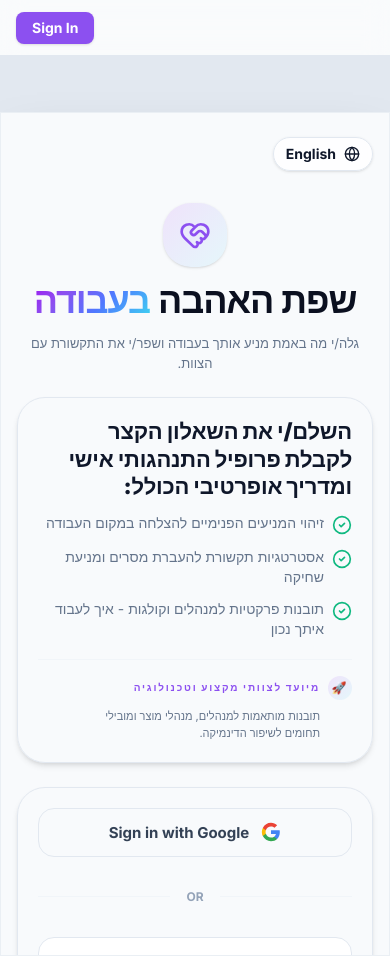
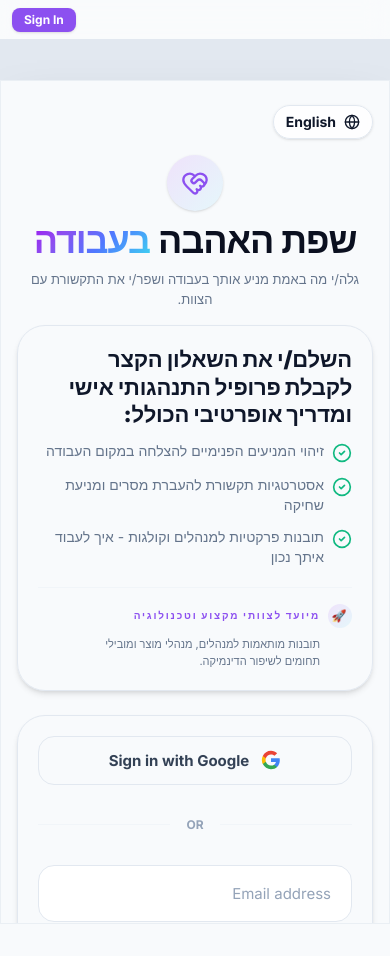
Before and after one commit to ADHDudi/Workplace-love-language, a React (Vite) app: page / in a window 390 px wide. After the commit the page ends 924 px from the top, so only its background shows below. Built offline with nearby package versions, Linux system fonts and the light colour scheme; no server answers.

Commit message:
fix: mobile UX improvements - adaptive quiz font, tighter spacing, collapsed topbar, smaller result title

```diff
--- a/src/App.tsx
+++ b/src/App.tsx
@@ -8,8 +8,8 @@ import { OptionId } from './data/quizData';
 import { LanguageProvider, useLanguage } from './contexts/LanguageContext';
 import { BrowserRouter, Routes, Route } from 'react-router-dom';
 import { AuthProvider, useAuth } from './contexts/AuthContext';
-import { FloatingFeedbackButton } from './components/FloatingFeedbackButton';
 import { AdminFeedbackPanel } from './components/AdminFeedbackPanel';
+import { ClipboardList } from 'lucide-react';
 
 export type AppState = 'welcome' | 'quiz' | 'result';
 
@@ -19,25 +19,26 @@ function TopBar() {
 
   return (
     <>
-      <div className="fixed top-0 left-0 right-0 h-14 bg-white/80 backdrop-blur-md border-b border-slate-200 z-40 flex items-center justify-end px-4 md:px-6 gap-4">
+      <div className="fixed top-0 left-0 right-0 h-10 md:h-14 bg-white/80 backdrop-blur-md border-b border-slate-200 z-40 flex items-center justify-end px-3 md:px-6 gap-2 md:gap-4">
         {isAdmin && (
           <button
             onClick={() => setIsAdminPanelOpen(true)}
-            className="text-sm font-bold text-sky-600 hover:text-sky-700 bg-sky-50 px-3 py-1.5 rounded-lg border border-sky-200 focus:outline-none focus:ring-2 focus:ring-sky-500"
+            className="text-xs md:text-sm font-bold text-sky-600 hover:text-sky-700 bg-sky-50 px-2 md:px-3 py-1 md:py-1.5 rounded-lg border border-sky-200 focus:outline-none focus:ring-2 focus:ring-sky-500 flex items-center gap-1.5"
           >
-            Manage Feedback
+            <ClipboardList size={14} />
+            <span className="hidden md:inline">Manage Feedback</span>
           </button>
         )}
 
         {user ? (
-          <div className="flex items-center gap-3">
-            <span className="text-sm text-slate-600 hidden md:inline" dir="ltr">{user.email}</span>
-            <button onClick={logout} className="text-sm font-bold text-slate-700 hover:text-slate-900 bg-slate-100 px-3 py-1.5 rounded-lg border border-slate-200 focus:outline-none focus:ring-2 focus:ring-slate-400">
+          <div className="flex items-center gap-2 md:gap-3">
+            <span className="text-xs md:text-sm text-slate-600 hidden md:inline" dir="ltr">{user.email}</span>
+            <button onClick={logout} className="text-xs md:text-sm font-bold text-slate-700 hover:text-slate-900 bg-slate-100 px-2 md:px-3 py-1 md:py-1.5 rounded-lg border border-slate-200 focus:outline-none focus:ring-2 focus:ring-slate-400">
               Sign Out
             </button>
           </div>
         ) : (
-          <button onClick={signInWithGoogle} className="text-sm font-bold text-white bg-sky-600 hover:bg-sky-700 px-4 py-1.5 rounded-lg shadow-sm focus:outline-none focus:ring-2 focus:ring-sky-500">
+          <button onClick={signInWithGoogle} className="text-xs md:text-sm font-bold text-white bg-sky-600 hover:bg-sky-700 px-3 md:px-4 py-1 md:py-1.5 rounded-lg shadow-sm focus:outline-none focus:ring-2 focus:ring-sky-500">
             Sign In
           </button>
         )}
@@ -94,8 +95,8 @@ function MainApp() {
   };
 
   return (
-    <div className="min-h-[100dvh] pt-14 bg-slate-200 text-slate-900 font-sans flex justify-center items-center p-0 md:p-6 lg:p-12" dir={dir}>
-      <div className="w-full max-w-5xl bg-slate-50 shadow-2xl md:rounded-[2.5rem] min-h-[100dvh] md:min-h-0 md:aspect-[4/3] md:max-h-[850px] relative overflow-hidden flex flex-col border border-slate-200/60 mt-14 md:mt-0">
+    <div className="min-h-[100dvh] pt-10 md:pt-14 bg-slate-200 text-slate-900 font-sans flex justify-center items-center p-0 md:p-6 lg:p-12" dir={dir}>
+      <div className="w-full max-w-5xl bg-slate-50 shadow-2xl md:rounded-[2.5rem] min-h-[100dvh] md:min-h-0 md:aspect-[4/3] md:max-h-[850px] relative overflow-hidden flex flex-col border border-slate-200/60 mt-10 md:mt-0">
         <AnimatePresence mode="wait">
           {appState === 'welcome' && (
             <motion.div
--- a/src/components/QuizScreen.tsx
+++ b/src/components/QuizScreen.tsx
@@ -101,7 +101,7 @@ export function QuizScreen({ onComplete, userRole = 'employee' }: QuizScreenProp
 
       {/* Progress Bar Container */}
       <div
-        className="w-full bg-[var(--border)] h-1 overflow-hidden shrink-0"
+        className="w-full bg-[var(--border)] h-2 overflow-hidden shrink-0"
         dir="ltr"
         role="progressbar"
         aria-valuenow={Math.round(progress)}
@@ -117,7 +117,9 @@ export function QuizScreen({ onComplete, userRole = 'employee' }: QuizScreenProp
       </div>
 
       {/* Question Content */}
-      <div className="flex-1 overflow-y-auto p-4 sm:p-6 md:p-8 flex justify-center">
+      <div className="flex-1 overflow-y-auto p-4 sm:p-6 md:p-8 flex justify-center relative">
+        {/* Scroll fade hint */}
+        <div className="pointer-events-none absolute bottom-0 left-0 right-0 h-16 bg-gradient-to-t from-[var(--bg)] to-transparent z-10" />
         <div className="w-full max-w-2xl">
           <AnimatePresence mode="wait">
             <motion.div
@@ -128,30 +130,37 @@ export function QuizScreen({ onComplete, userRole = 'employee' }: QuizScreenProp
               transition={{ duration: 0.2 }}
               className="flex flex-col h-full"
             >
-              <div className="bg-[var(--bg-card)] rounded-[var(--r-xl)] border border-[var(--border)] shadow-[var(--shadow-sm)] p-5 md:p-8 mb-4 md:mb-6">
-                <h2 className="h2 text-center md:text-start">
+              {/* Question card — capped height on mobile so answers always peek */}
+              <div className="bg-[var(--bg-card)] rounded-[var(--r-xl)] border border-[var(--border)] shadow-[var(--shadow-sm)] p-4 md:p-8 mb-4 md:mb-6 max-h-[38vh] md:max-h-none overflow-y-auto">
+                <h2
+                  className={`text-center md:text-start font-bold leading-snug ${
+                    adaptText(question.text).length > 120
+                      ? 'text-base sm:text-lg md:text-xl'
+                      : 'text-xl sm:text-2xl md:text-3xl'
+                  }`}
+                >
                   {adaptText(question.text)}
                 </h2>
               </div>
 
-              <div className="flex flex-col gap-3 md:gap-4 pb-8">
+              <div className="flex flex-col gap-2.5 md:gap-4 pb-12">
                 {question.options.map((option) => {
                   const isSelected = answers[question.id] === option.id;
                   return (
                     <button
                       key={option.id}
                       onClick={() => handleSelectOption(option.id)}
-                      className={`w-full text-start rtl:text-right p-4 md:p-6 rounded-[var(--r-lg)] border transition-all duration-[var(--dur-sm)] ease-in-out flex items-start gap-3 md:gap-4 focus:outline-none focus:ring-2 focus:ring-[var(--accent)] focus:ring-offset-2 active:scale-[0.98] ${
+                      className={`w-full text-start rtl:text-right py-3.5 px-4 md:p-6 rounded-[var(--r-lg)] border transition-all duration-[var(--dur-sm)] ease-in-out flex items-start gap-2.5 md:gap-4 focus:outline-none focus:ring-2 focus:ring-[var(--accent)] focus:ring-offset-2 active:scale-[0.98] ${
                         isSelected
                           ? 'border-[var(--border-brand)] bg-[var(--accent-soft-bg)] text-[var(--accent-soft-fg)] shadow-sm ring-1 ring-[var(--border-brand)]'
                           : 'border-[var(--border)] bg-[var(--bg-card)] text-[var(--fg)] hover:border-[var(--border-strong)] hover:bg-[var(--bg-subtle)] hover:shadow-md'
                       }`}
                       aria-pressed={isSelected}
                     >
-                      <div className={`w-5 h-5 md:w-6 md:h-6 shrink-0 mt-0.5 md:mt-1 rounded-full border-[1.5px] flex items-center justify-center ${isSelected ? 'border-[var(--accent)]' : 'border-[var(--border-strong)]'}`}>
-                        {isSelected && <div className="w-2.5 h-2.5 md:w-3 md:h-3 bg-[var(--accent)] rounded-full" />}
+                      <div className={`w-5 h-5 shrink-0 mt-0.5 rounded-full border-[1.5px] flex items-center justify-center ${isSelected ? 'border-[var(--accent)]' : 'border-[var(--border-strong)]'}`}>
+                        {isSelected && <div className="w-2.5 h-2.5 bg-[var(--accent)] rounded-full" />}
                       </div>
-                      <span className={`flex-1 break-words whitespace-normal text-sm sm:text-base md:text-lg leading-relaxed ${isSelected ? 'font-medium' : ''}`}>
+                      <span className={`flex-1 break-words whitespace-normal text-sm md:text-base leading-snug ${isSelected ? 'font-medium' : ''}`}>
                         {adaptText(option.text)}
                       </span>
                     </button>
--- a/src/components/ResultScreen.tsx
+++ b/src/components/ResultScreen.tsx
@@ -172,10 +172,10 @@ Keep the tone professional, empowering, and empathetic. Write the response in ${
                 <span className="px-3 py-1 bg-[var(--accent-soft-bg)] text-[var(--accent-soft-fg)] rounded-full text-xs font-bold uppercase tracking-widest">
                   {t.result.primaryLanguage}
                 </span>
-                <h2 className="h2 mt-3 md:mt-4">
+                <h2 className="text-2xl md:text-3xl lg:text-4xl font-bold mt-3 md:mt-4">
                   {result.title}
                   <br/>
-                  <span className="gradient-text">{result.subtitle}</span>
+                  <span className="gradient-text text-xl md:text-3xl">{result.subtitle}</span>
                 </h2>
               </div>
               <div className="w-12 h-12 sm:w-16 sm:h-16 md:w-20 md:h-20 lg:w-24 lg:h-24 bg-[var(--accent-soft-bg)] rounded-[var(--r-lg)] flex items-center justify-center text-[var(--accent)] shrink-0 shadow-[var(--shadow-inset-sm)]">
--- a/src/components/WelcomeScreen.tsx
+++ b/src/components/WelcomeScreen.tsx
@@ -43,7 +43,7 @@ export function WelcomeScreen({ onStart }: WelcomeScreenProps) {
         initial={{ opacity: 0, y: -20 }}
         animate={{ opacity: 1, y: 0 }}
         transition={{ duration: 0.5 }}
-        className="w-full max-w-5xl flex items-center justify-start mb-8 md:mb-12 shrink-0"
+        className="w-full max-w-5xl flex items-center justify-start mb-4 md:mb-10 shrink-0"
       >
         <div className="z-10" dir={language === 'he' ? 'rtl' : 'ltr'}>
           <LanguageSwitcher className="px-3 md:px-4 py-1.5 md:py-2 rounded-full lg:shadow-sm transition-transform active:scale-95" />
@@ -56,16 +56,16 @@ export function WelcomeScreen({ onStart }: WelcomeScreenProps) {
         animate="show"
         className="flex-1 w-full max-w-lg flex flex-col items-center justify-center shrink-0"
       >
-        <motion.div variants={itemVariants} className="w-16 h-16 md:w-24 md:h-24 rounded-[var(--r-xl)] flex items-center justify-center mb-4 md:mb-8 text-[var(--accent)] shadow-sm shrink-0" style={{ background: 'var(--brand-gradient-soft)' }}>
-          <HeartHandshake className="w-8 h-8 md:w-12 md:h-12" />
+        <motion.div variants={itemVariants} className="w-14 h-14 md:w-20 md:h-20 rounded-[var(--r-xl)] flex items-center justify-center mb-3 md:mb-6 text-[var(--accent)] shadow-sm shrink-0" style={{ background: 'var(--brand-gradient-soft)' }}>
+          <HeartHandshake className="w-7 h-7 md:w-10 md:h-10" />
         </motion.div>
 
-        <motion.h1 variants={itemVariants} className="h1 mb-3 md:mb-4 text-center">
+        <motion.h1 variants={itemVariants} className="h1 mb-2 md:mb-4 text-center">
           {t.welcome.title} <br className="hidden min-[400px]:block" />
           <span className="gradient-text">{t.welcome.subtitle}</span>
         </motion.h1>
 
-        <motion.p variants={itemVariants} className="body-sm md:body mb-6 md:mb-8 w-full px-2 text-center max-w-prose">
+        <motion.p variants={itemVariants} className="body-sm md:body mb-4 md:mb-8 w-full px-2 text-center max-w-prose">
           {t.welcome.description}
         </motion.p>
 
```
